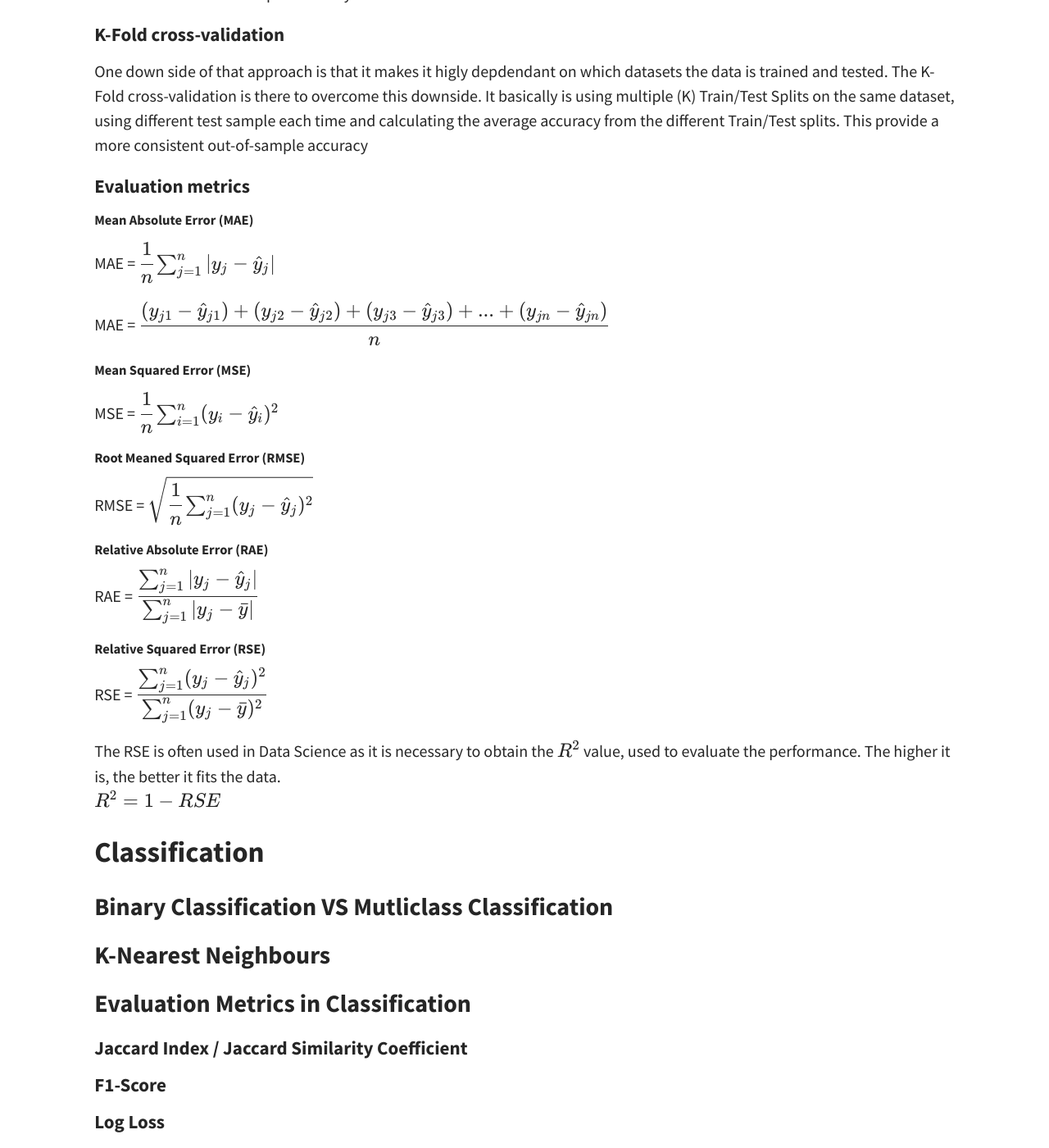
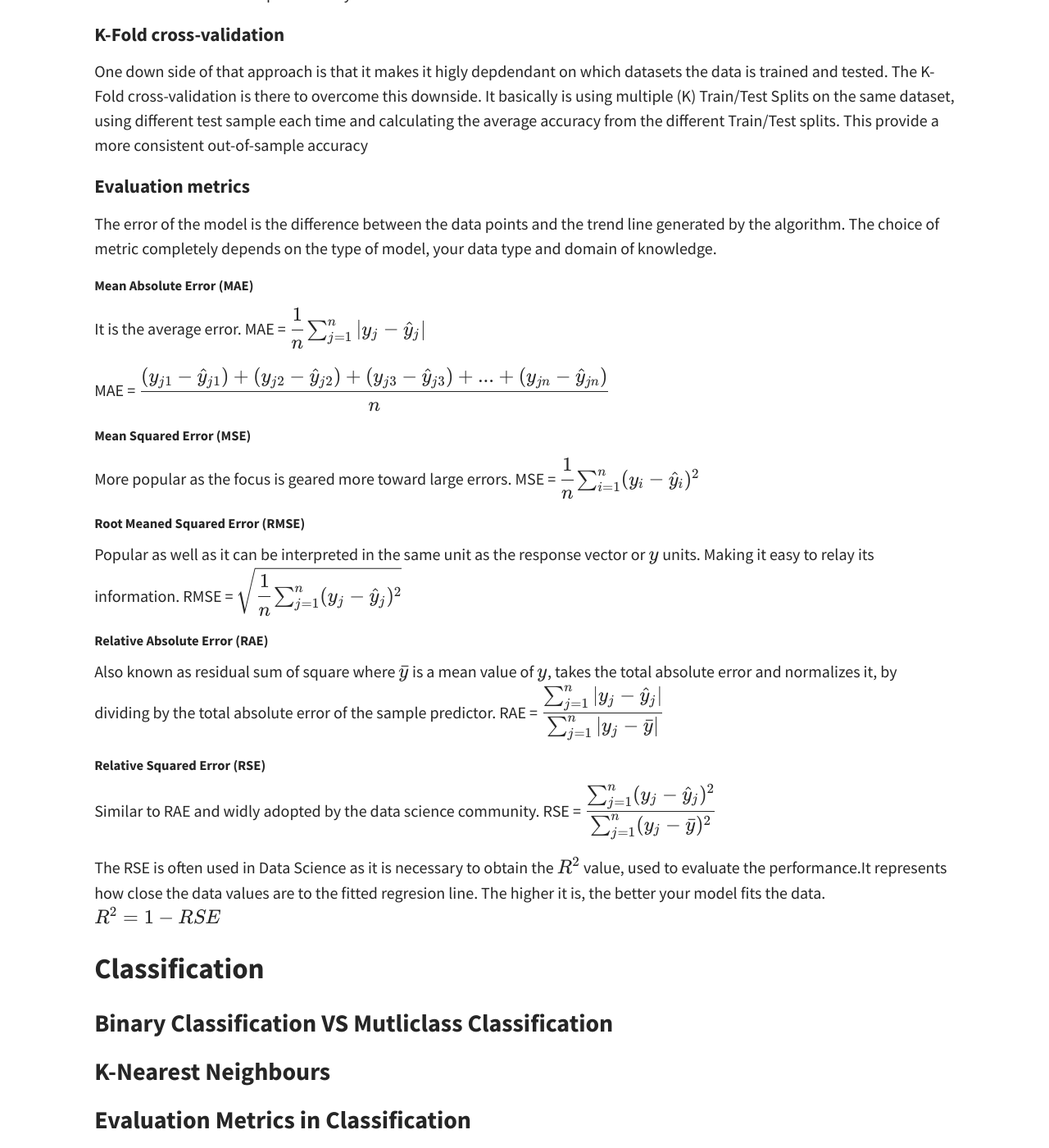
Before and after one commit to cristalcorp/cristalcorp.github.io, a Jekyll site: the page built from _posts/2024-07-30-Machine_Learning_with_Python.md, in a window 1280 px wide and 1400 px high, scrolled down 2807 px. Shown: the whole window at 82% size. Built offline with Jekyll 4.4.1, drawn with Linux system fonts in a browser that asks for light colours; a script that is not in the unit is left out.

Commit message:
Evaluation metrics in regression models

```diff
--- a/_posts/2024-07-30-Machine_Learning_with_Python.md
+++ b/_posts/2024-07-30-Machine_Learning_with_Python.md
@@ -78,21 +78,28 @@ One down side of that approach is that it makes it higly depdendant on which dat
 It basically is using multiple (K) Train/Test Splits on the same dataset, using different test sample each time and calculating the average accuracy from the different Train/Test splits. This provide a more consistent out-of-sample accuracy
 
 #### Evaluation metrics
+The error of the model is the difference between the data points and the trend line generated by the algorithm.
+The choice of metric completely depends on the type of model, your data type and domain of knowledge.
 ##### Mean Absolute Error (MAE)
+It is the average error.
 MAE = $$ \cfrac{1}{n} \sum_{j=1}^n |y_j - \hat{y}_j| $$
 
 MAE = $$ \cfrac{(y_{j1} - \hat{y}_{j1}) + (y_{j2} - \hat{y}_{j2}) + (y_{j3} - \hat{y}_{j3}) + ... + (y_{jn} - \hat{y}_{jn})}{n} $$
 ##### Mean Squared Error (MSE)
+More popular as the focus is geared more toward large errors.
 MSE = $$ \cfrac{1}{n}\sum_{i=1}^n(y_i - \hat{y}_i)^2 $$
 
 ##### Root Meaned Squared Error (RMSE)
+Popular as well as it can be interpreted in the same unit as the response vector or $$ y $$ units. Making it easy to relay its information.
 RMSE = $$ \sqrt{\cfrac{1}{n}\sum_{j=1}^n(y_j - \hat{y}_j)^2} $$
 ##### Relative Absolute Error (RAE)
+Also known as residual sum of square where $$ \bar{y} $$ is a mean value of $$ y $$, takes the total absolute error and normalizes it, by dividing by the total absolute error of the sample predictor.
 RAE = $$ \cfrac{\sum_{j=1}^n|y_j - \hat{y}_j|}{\sum_{j=1}^n|y_j - \bar{y}|} $$
 ##### Relative Squared Error (RSE)
+Similar to RAE and widly adopted by the data science community.
 RSE = $$ \cfrac{\sum_{j=1}^n(y_j - \hat{y}_j)^2}{\sum_{j=1}^n(y_j - \bar{y})^2} $$
 
-The RSE is often used in Data Science as it is necessary to obtain the $$ R^2 $$ value, used to evaluate the performance. The higher it is, the better it fits the data.
+The RSE is often used in Data Science as it is necessary to obtain the $$ R^2 $$ value, used to evaluate the performance.It represents how close the data values are to the fitted regresion line. The higher it is, the better your model fits the data.
 $$ R^2 = 1 - RSE $$
 
 
```
